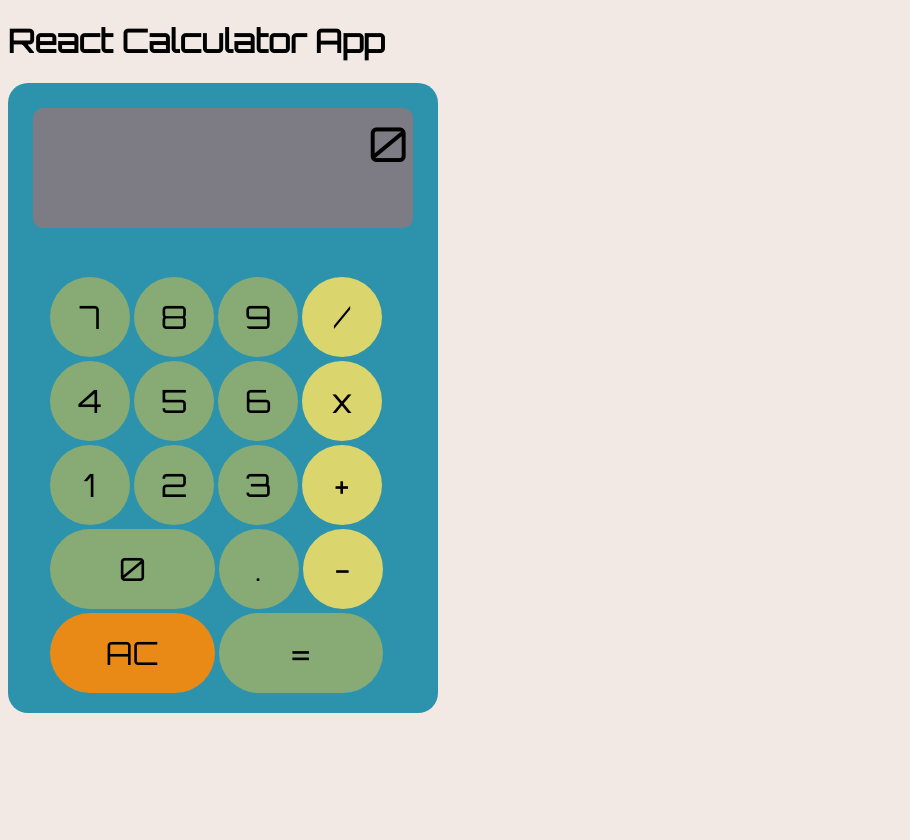
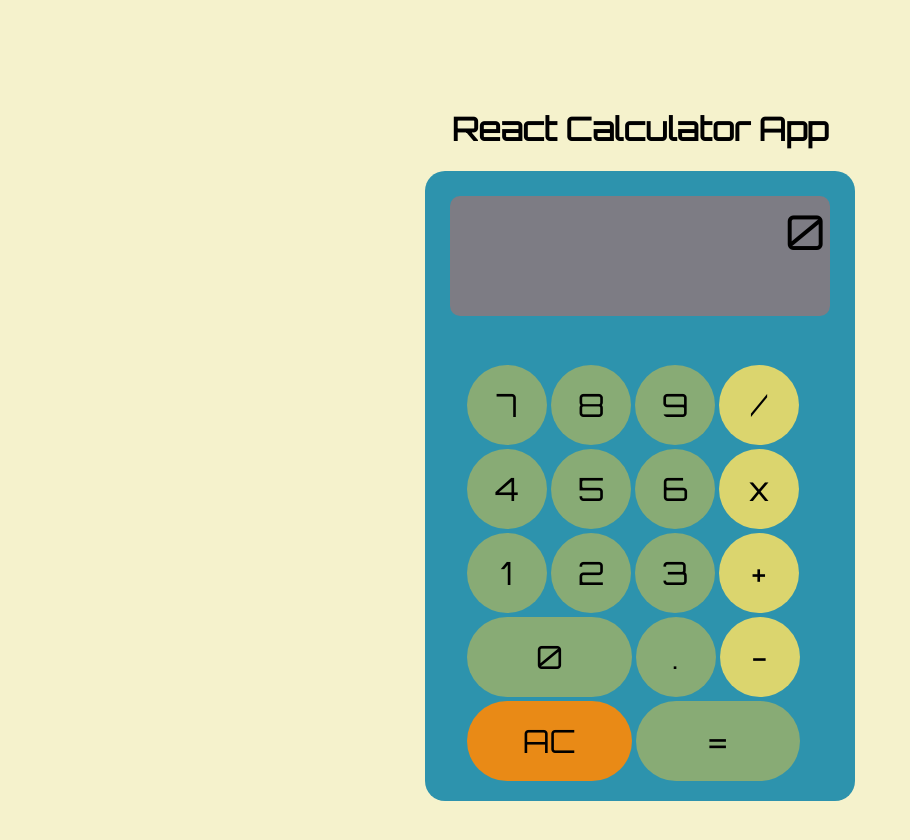
Before and after one commit to kel-si/calculator, a React (Create React App) app: page / in a window 1280 px wide. Shown: the top 840 px of the page, without its empty margins (0-910 px from the left). Before the commit the page ends 800 px from the top, so only its background shows below. Built offline with nearby package versions, Linux system fonts and the light colour scheme.

Commit message:
add styling

```diff
--- a/src/styles/index.css
+++ b/src/styles/index.css
@@ -3,7 +3,16 @@
 }
 
 body {
-  background: #f2e9e4;
+  background: #f5f2cc;
+  display: flex;
+  justify-content: center;
+  padding: 5rem;
+}
+
+h1 {
+  font-size: 2rem;
+  display: flex;
+  justify-content: center;
 }
 
 .calc-container {
@@ -24,13 +33,11 @@ body {
 }
 
 .result {
+  height: 100%;
+  padding: 5px;
   font-size: 3rem;
   text-align: right;
-}
-
-div.result {
-  height: 100%;
-  padding: 5px;
+  overflow: clip;
 }
 
 /* buttons */
```
